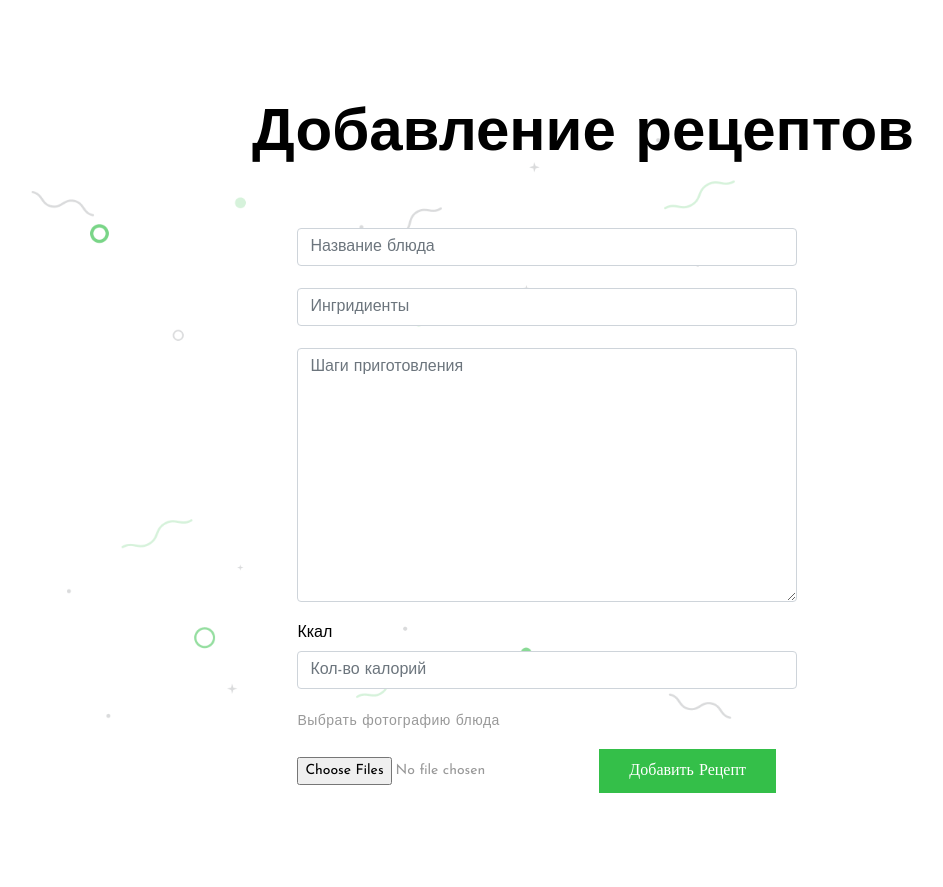
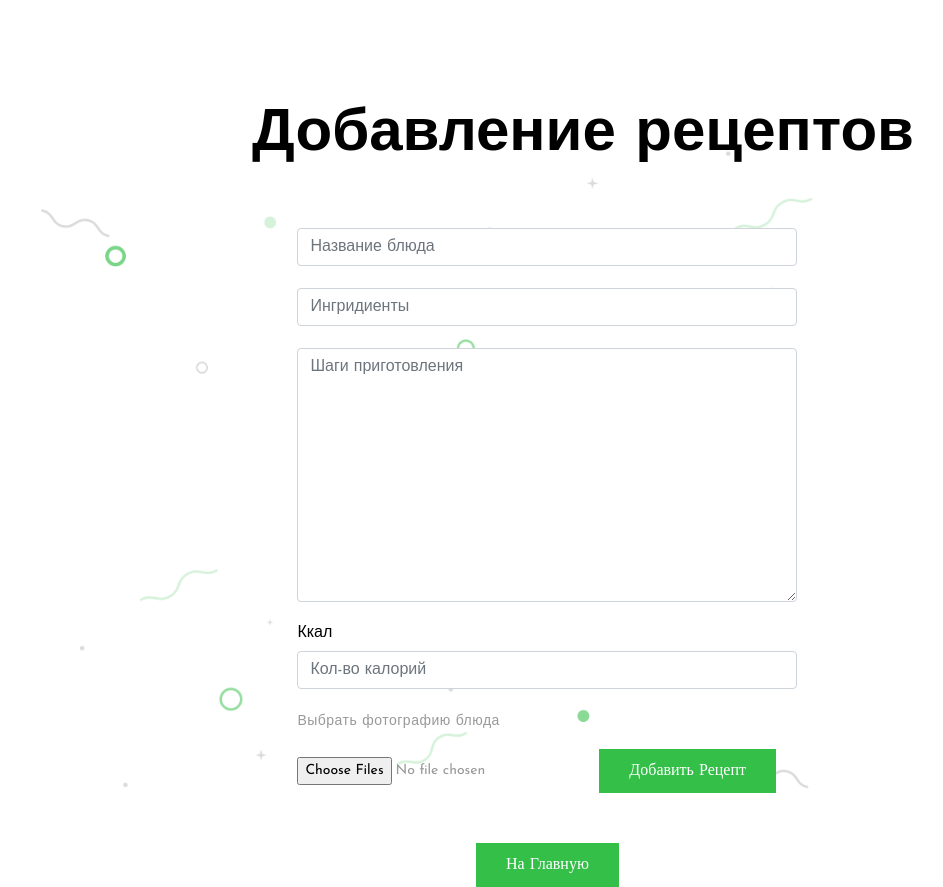
Before and after one commit to spookyguyx/book_recipe_project, a Django app: page /recipes_launch in a window 1280 px wide. Shown: the whole page, without its empty margins (68-1011 px from the left). Before the commit the page ends 793 px from the top, so only its background shows below. Run offline with Django 4.2, Linux system fonts and the light colour scheme; some libraries are stand-ins or nearby versions.

Commit message:
Добавил кнопку на главную на странице добавления рецепта

```diff
--- a/book_recipe/main/static/assets/css/style.css
+++ b/book_recipe/main/static/assets/css/style.css
@@ -182,6 +182,13 @@
 	z-index: 1;
 	position: relative;
 }
+.btn-succes1{
+
+    display:grid;
+    margin: auto;
+    justify-self: center;
+}
+
 .btn:before {
     top: 0;
     height: 100%;
--- a/book_recipe/main/static/css/recipes_launch.css
+++ b/book_recipe/main/static/css/recipes_launch.css
@@ -16,3 +16,7 @@
 section.home-slider{
     padding-top: 100px;
 }
+
+.btn{
+    margin: 0 auto;
+}
--- a/book_recipe/main/templates/main/recipes_launch.html
+++ b/book_recipe/main/templates/main/recipes_launch.html
@@ -35,6 +35,12 @@
                                 <p>Выбрать фотографию блюда</p>
                                 <p><input type="file" name="photo" multiple accept="image/*,image/jpeg">
                                 <button class="btn btn-succes" type="submit">Добавить рецепт</button>
+
+
+
+                            </form>
+                            <form action="http://127.0.0.1:8000">
+                                <button class="btn btn-succes1" type="submit" >На главную</button>
                             </form>
                         </div>
                     </div>
--- a/book_recipe/main/templates/main/registration.html
+++ b/book_recipe/main/templates/main/registration.html
@@ -29,7 +29,7 @@
         <button type="submit" class="button-1">Создать аккаунт</button>
       </div>
     </form>
-        <form action="http://127.0.0.1:8000" target="_blank">
+        <form action="http://127.0.0.1:8000" target="_blank" >
             <button class="button-2">На главную</button>
         </form>
     </div>
--- a/book_recipe/main/views.py
+++ b/book_recipe/main/views.py
@@ -23,10 +23,18 @@
 
 
 def recipes_launch(request):
-    form = RecipeForm
+    # if request.method == "POST":
+    #     form = RecipeForm(request.POST)
+    #     if form.is_valid():
+    #         form.save()
+    #     else:
+    #         pass
+
+    form = RecipeForm()
 
     data = {
-        'form': form
+        'form': form,
+
     }
 
     return render(request, 'main/recipes_launch.html', data)
```
